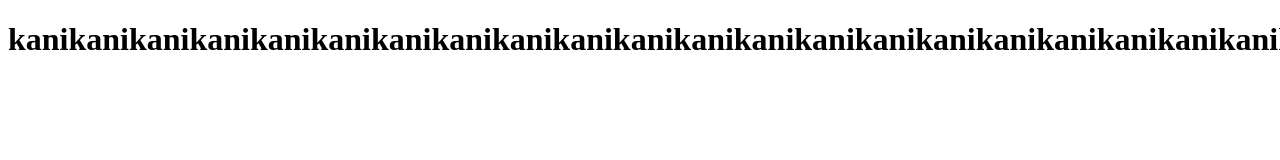
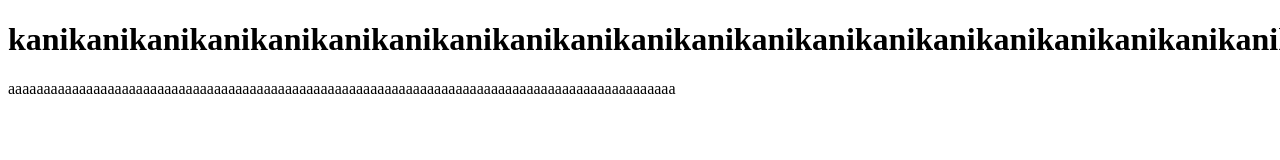
Before and after one commit to Kanelikani/mypage, a plain HTML site: page index.html in a window 1280 px wide. Shown: the top 160 px of the page. Drawn offline with Linux system fonts and the light colour scheme.

Commit message:
lisätty kontenttia

```diff
--- a/index.html
+++ b/index.html
@@ -7,5 +7,6 @@
 </head>
 <body>
     <h1>kanikanikanikanikanikanikanikanikanikanikanikanikanikanikanikanikanikanikanikanikanikanikani</h1>
+    <p>aaaaaaaaaaaaaaaaaaaaaaaaaaaaaaaaaaaaaaaaaaaaaaaaaaaaaaaaaaaaaaaaaaaaaaaaaaaaaaaaaaaaaaaaaaaaaa</p>
 </body>
 </html>
```
